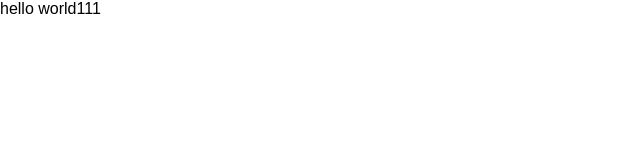
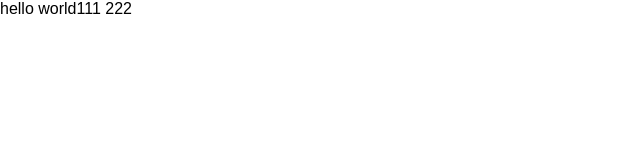
Before and after one commit to LiuGengYang/demo, a plain HTML site: page index.html in a window 1280 px wide. Shown: the full height of the page, 0-640 px from the left. Drawn offline with Linux system fonts and the light colour scheme.

Commit message:
求求你了

```diff
--- a/index.html
+++ b/index.html
@@ -10,7 +10,7 @@
 
 <body>
     <div>
-        hello world111
+        hello world111   222
     </div>
 </body>
 
```
